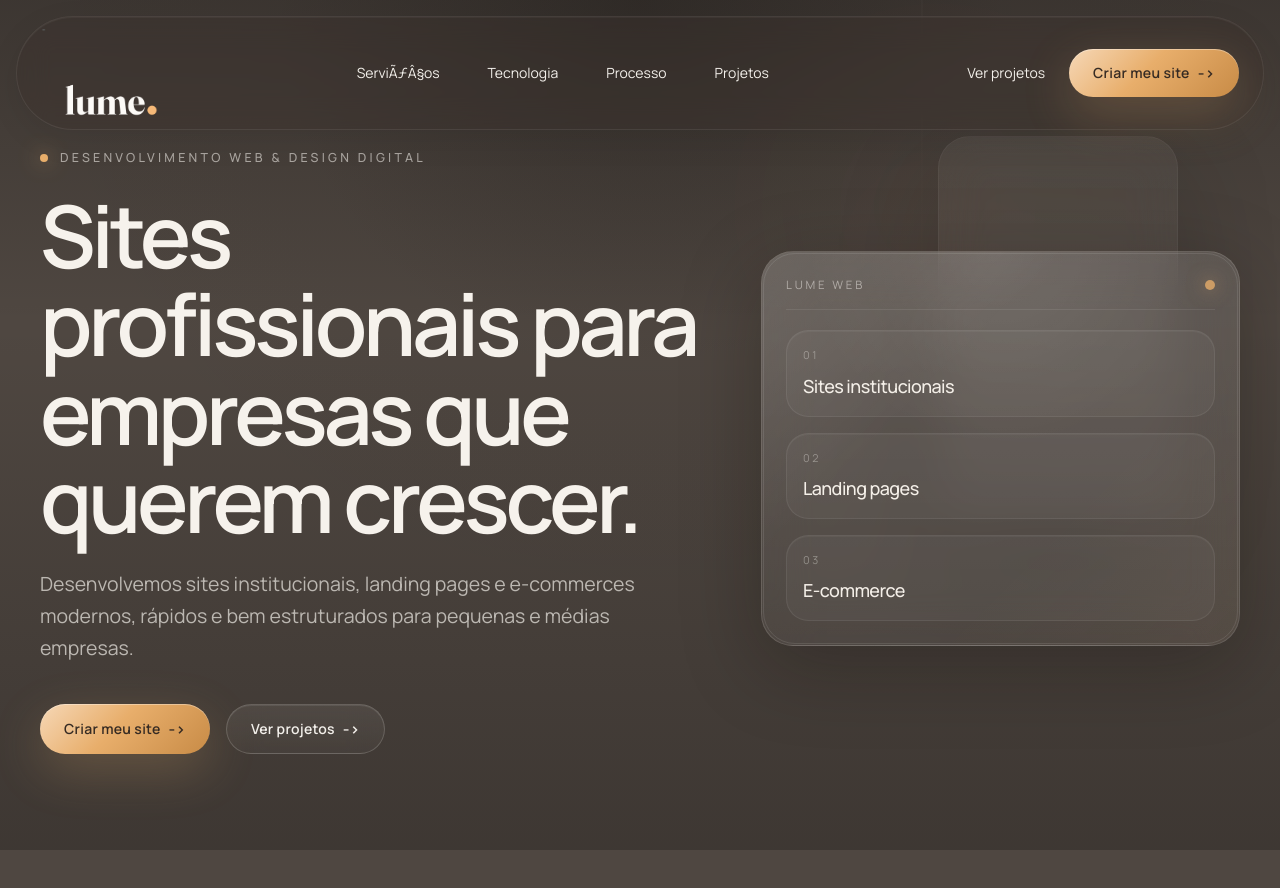
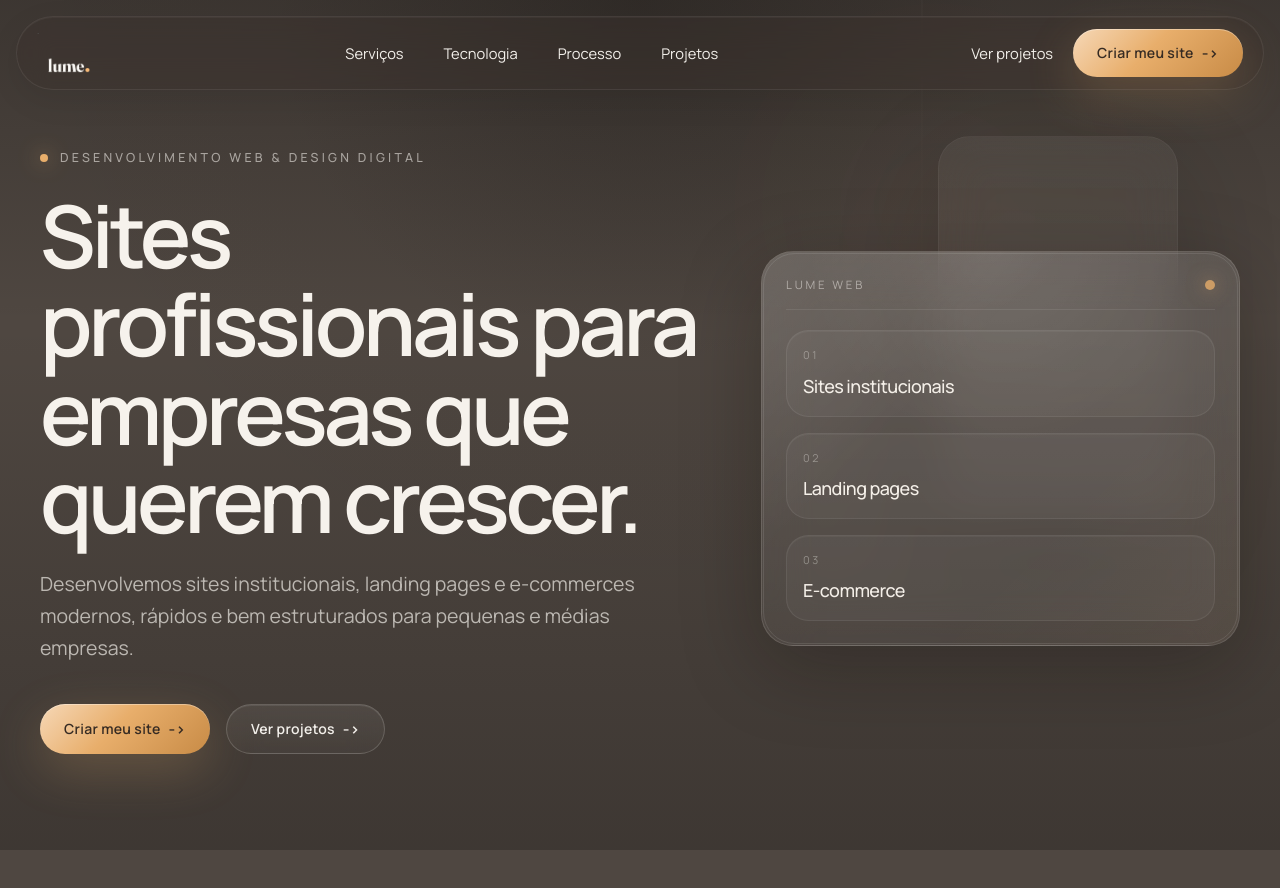
Before and after one commit to JuanGabrielGomes/Lume.v2, a Next.js app: page / in a window 1280 px wide. Shown: the top 888 px of the page. Built offline with nearby package versions, Linux system fonts and the light colour scheme.

Commit message:
Align header logo and nav spacing

```diff
--- a/src/components/site-header/site-header.tsx
+++ b/src/components/site-header/site-header.tsx
@@ -6,7 +6,7 @@ import { useState } from "react";
 import { ButtonLink } from "@/components/ui/button-link";
 
 const links = [
-  { href: "#services", label: "ServiÃƒÂ§os" },
+  { href: "#services", label: "Serviços" },
   { href: "#why-lume", label: "Tecnologia" },
   { href: "#process", label: "Processo" },
   { href: "#projects", label: "Projetos" },
@@ -33,7 +33,7 @@ export function SiteHeader() {
           backdropFilter: scrolled ? "blur(24px) saturate(140%)" : "blur(16px) saturate(120%)",
         }}
         transition={{ duration: 0.35, ease: [0.22, 1, 0.36, 1] }}
-        className="mx-auto flex w-full max-w-7xl items-center justify-between rounded-full border px-3 py-2.5 md:px-6 md:py-3"
+        className="mx-auto flex w-full max-w-7xl items-center justify-between rounded-full border px-3 py-2.5 md:px-5 md:py-3"
       >
         <a
           href="#main-content"
@@ -43,34 +43,34 @@ export function SiteHeader() {
           <Image
             src="/lume-logo-v2-1-header.png"
             alt="Lume Web"
-            width={1200}
-            height={902}
+            width={1000}
+            height={752}
             priority
-            sizes="(max-width: 640px) 312px, (max-width: 768px) 344px, 392px"
-            className="h-[4.5rem] w-auto max-w-none sm:h-20 md:h-[5.5rem]"
+            sizes="(max-width: 640px) 144px, (max-width: 1024px) 160px, 176px"
+            className="h-8 w-auto max-w-none sm:h-9 md:h-10"
           />
         </a>
 
-        <nav className="hidden items-center gap-6 lg:flex">
+        <nav className="hidden items-center gap-4 lg:flex xl:gap-5">
           {links.map((link) => (
             <a
               key={link.href}
               href={link.href}
-              className="rounded-full px-3 py-2 text-sm text-[var(--muted)] transition-all duration-250 hover:bg-white/[0.06] hover:text-[#fff8f0]"
+              className="rounded-full px-2.5 py-1.5 text-[0.92rem] text-[var(--muted)] transition-all duration-250 hover:bg-white/[0.06] hover:text-[#fff8f0]"
             >
               {link.label}
             </a>
           ))}
         </nav>
 
-        <div className="flex items-center gap-2 md:gap-3">
+        <div className="flex items-center gap-2 md:gap-2.5">
           <a
             href="#projects"
-            className="hidden rounded-full px-3 py-2 text-sm text-[var(--muted)] transition-all duration-250 hover:bg-white/[0.06] hover:text-[#fff8f0] md:block"
+            className="hidden rounded-full px-2.5 py-1.5 text-[0.92rem] text-[var(--muted)] transition-all duration-250 hover:bg-white/[0.06] hover:text-[#fff8f0] md:block"
           >
             Ver projetos
           </a>
-          <ButtonLink href="#cta" className="px-4 py-2.5 text-[0.72rem] md:px-5 md:py-3 md:text-sm">
+          <ButtonLink href="#cta" className="px-3.5 py-2 text-[0.7rem] md:px-4.5 md:py-2.5 md:text-[0.82rem]">
             Criar meu site
           </ButtonLink>
         </div>
```
Also changed, not shown: public/lume-logo-v2-1-header.png.
